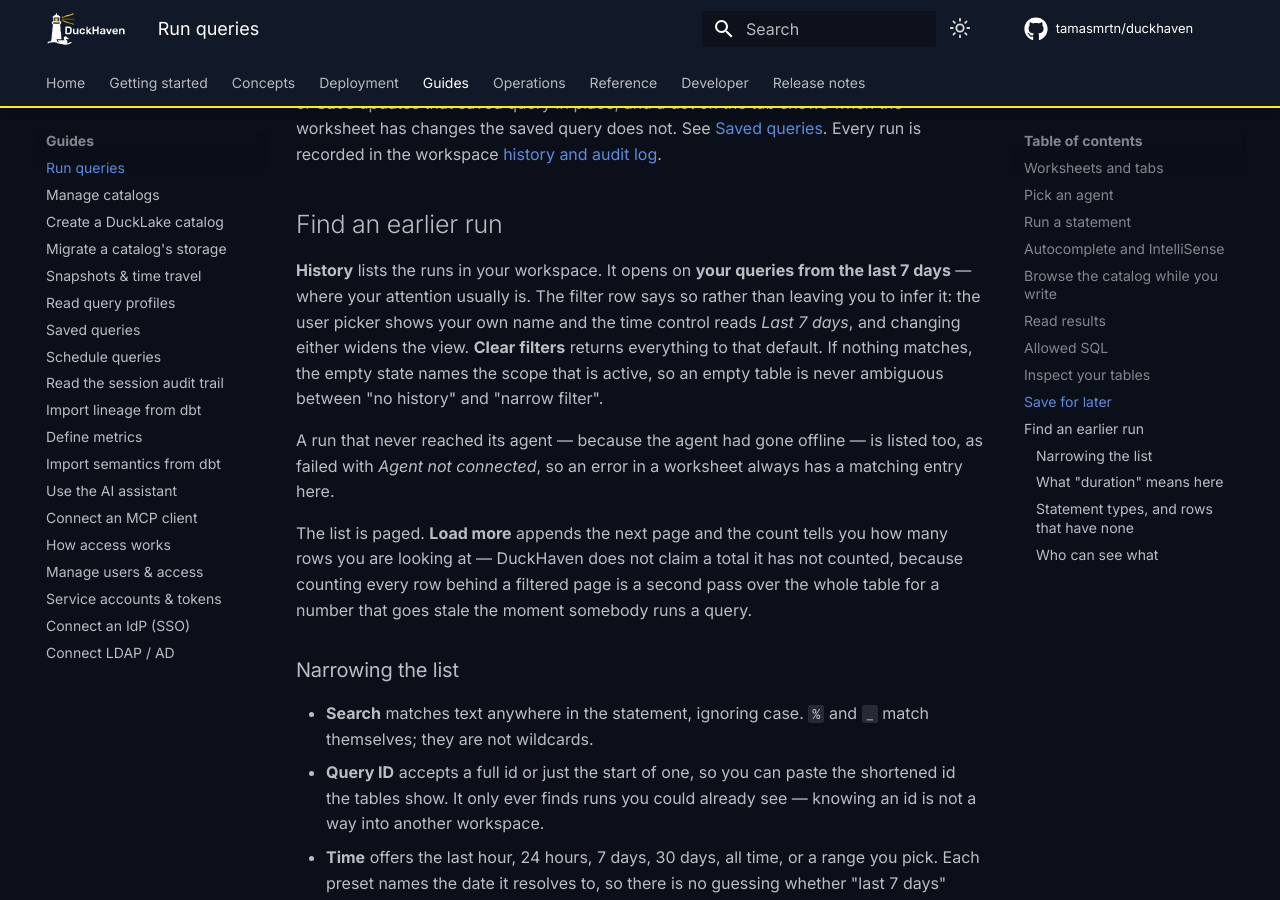
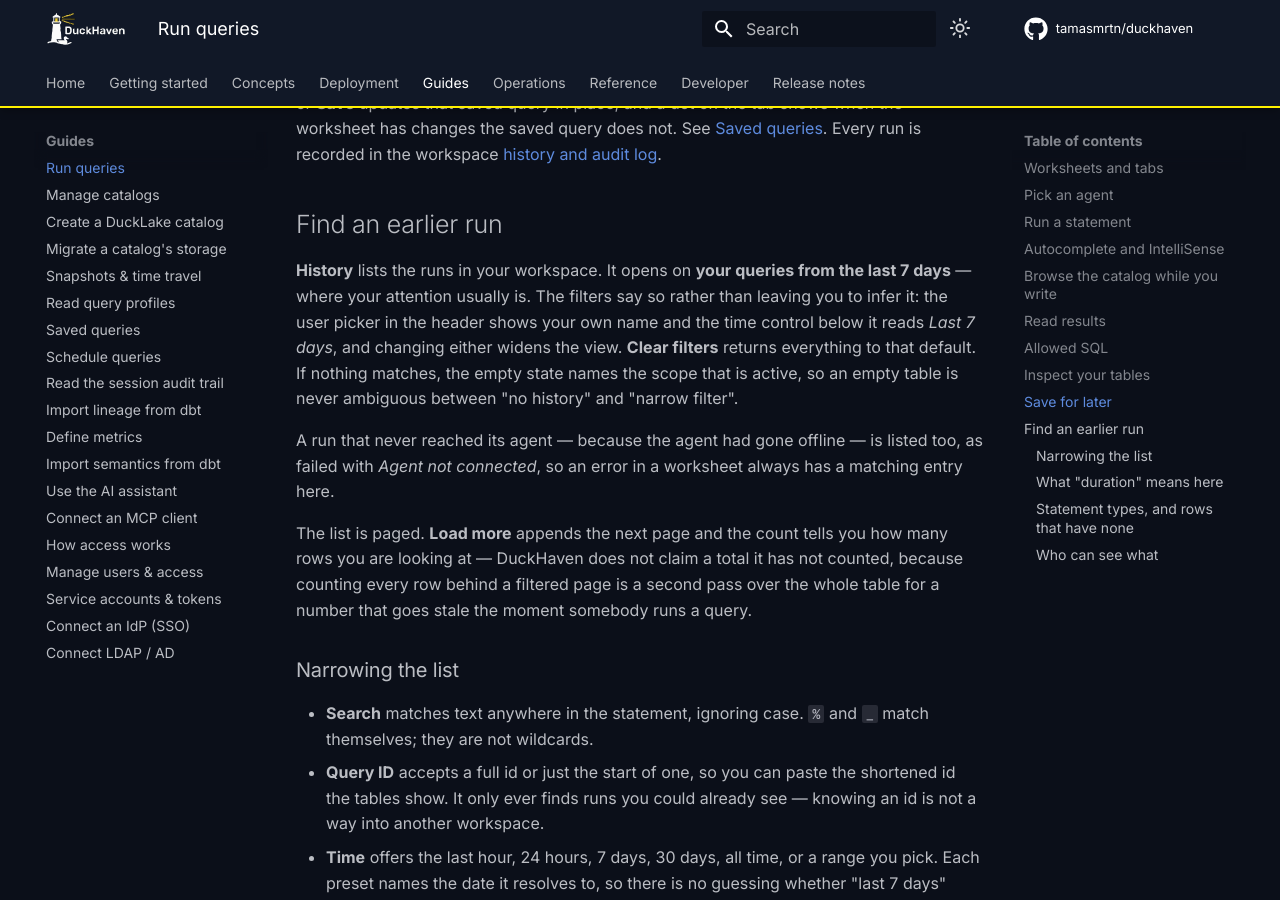
Before and after one commit to tamasmrtn/duckhaven, an MkDocs documentation site: the page built from docs/guides/run-queries.md, in a window 1280 px wide and 900 px high, scrolled down 4511 px. Built offline with MkDocs 1.6.1 and Material for MkDocs 9.7.7, drawn with Linux system fonts in a browser that asks for light colours; comment, search, counter and statistics services are not loaded.

Commit message:
Describe where the History user picker now sits

```diff
--- a/docs/guides/run-queries.md
+++ b/docs/guides/run-queries.md
@@ -155,10 +155,10 @@
 ## Find an earlier run
 
 **History** lists the runs in your workspace. It opens on **your queries from the last 7 days** — where your attention
-usually is. The filter row says so rather than leaving you to infer it: the user picker shows your own name and the
-time control reads *Last 7 days*, and changing either widens the view. **Clear filters** returns everything to that
-default. If nothing matches, the empty state names the scope that is active, so an empty table is never ambiguous
-between "no history" and "narrow filter".
+usually is. The filters say so rather than leaving you to infer it: the user picker in the header shows your own name
+and the time control below it reads *Last 7 days*, and changing either widens the view. **Clear filters** returns
+everything to that default. If nothing matches, the empty state names the scope that is active, so an empty table is
+never ambiguous between "no history" and "narrow filter".
 
 A run that never reached its agent — because the agent had gone offline — is listed too, as failed with *Agent not
 connected*, so an error in a worksheet always has a matching entry here.
```
